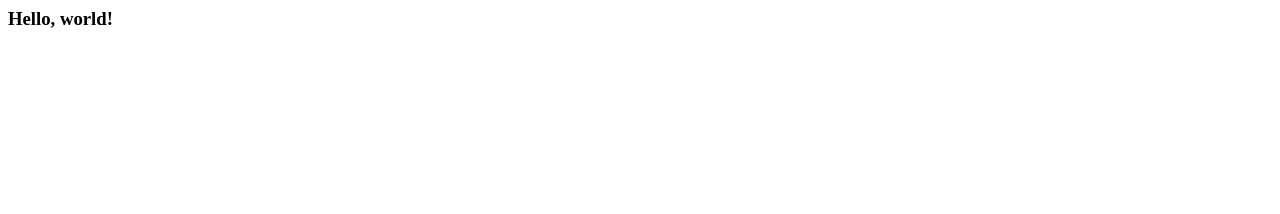
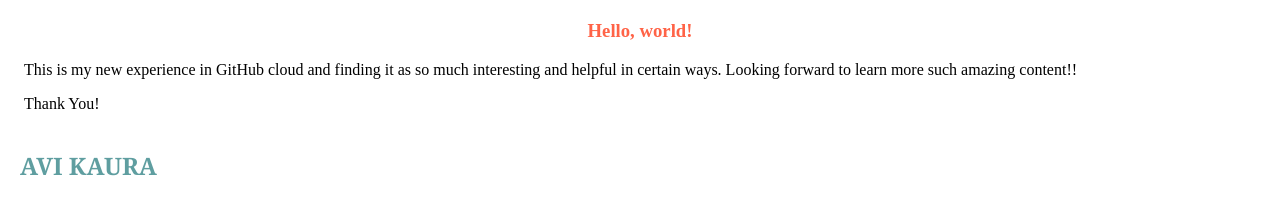
Before and after one commit to Avikaura/hello-world, a plain HTML site: page index.html in a window 1280 px wide. Drawn offline with Linux system fonts and the light colour scheme.

Commit message:
New design inclusion into the file

```diff
--- a/index.html
+++ b/index.html
@@ -2,8 +2,32 @@
     <head>
         <title>Class Exercise-5
         </title>
+        <style>
+            h3{
+                color: tomato;
+                text-align: center;
+                margin-top: 20px;
+            }
+            p{
+                color: black;
+                text-align: justify;
+                font-size: 16px;
+                margin: 1em;
+            }
+            h2{
+                color: cadetblue;
+                font-weight: bold;
+                font-family: Georgia, 'Times New Roman', Times, serif;
+                margin: 1.5em auto auto 0.5em;
+            }
+        </style>
             </head>
             <body>
             <h3>Hello, world!</h3>
+            <p>This is my new experience in GitHub cloud and finding it as so much interesting and helpful in certain ways. Looking forward to learn more such amazing content!!</p>
+            <p>Thank You!</p>
+
+
+            <h2>AVI KAURA</h2>
             </body>
 </html>
```
